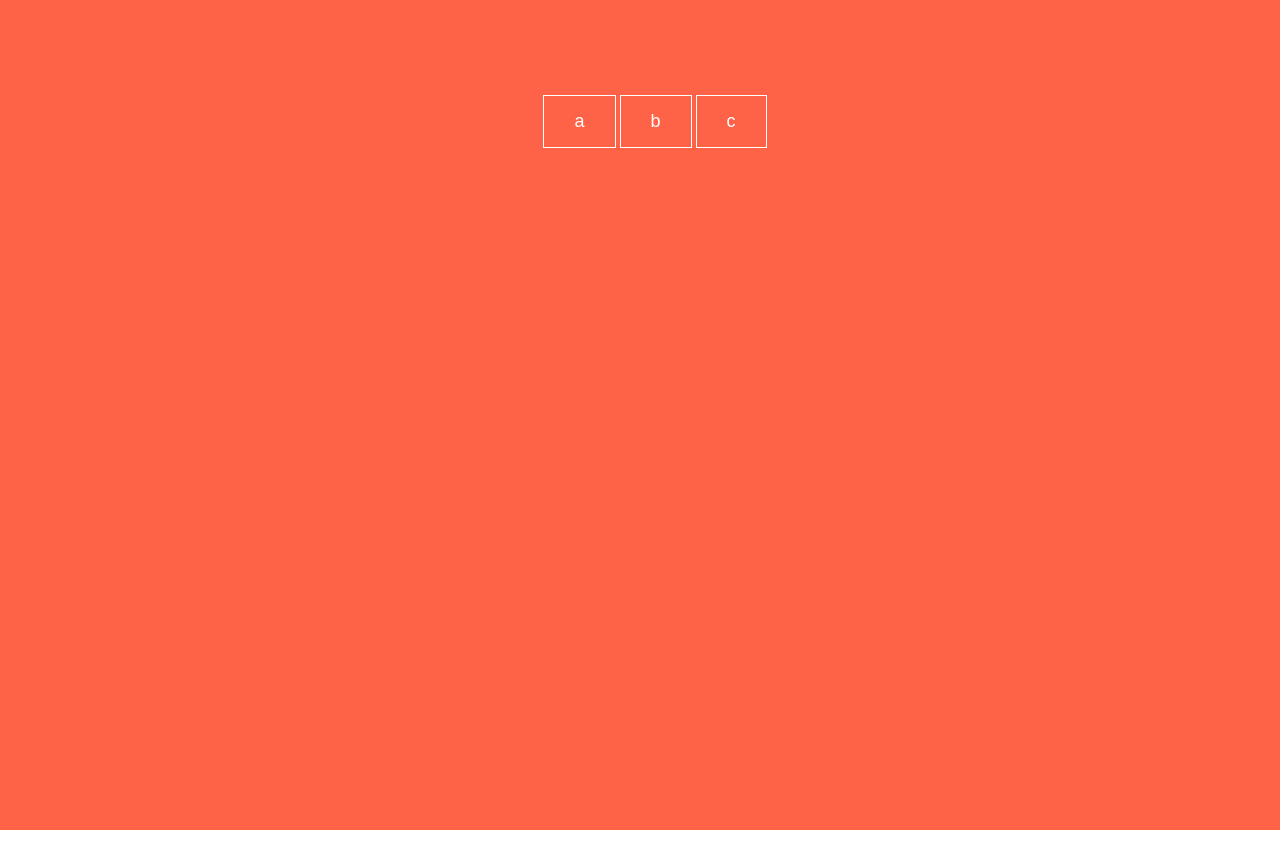
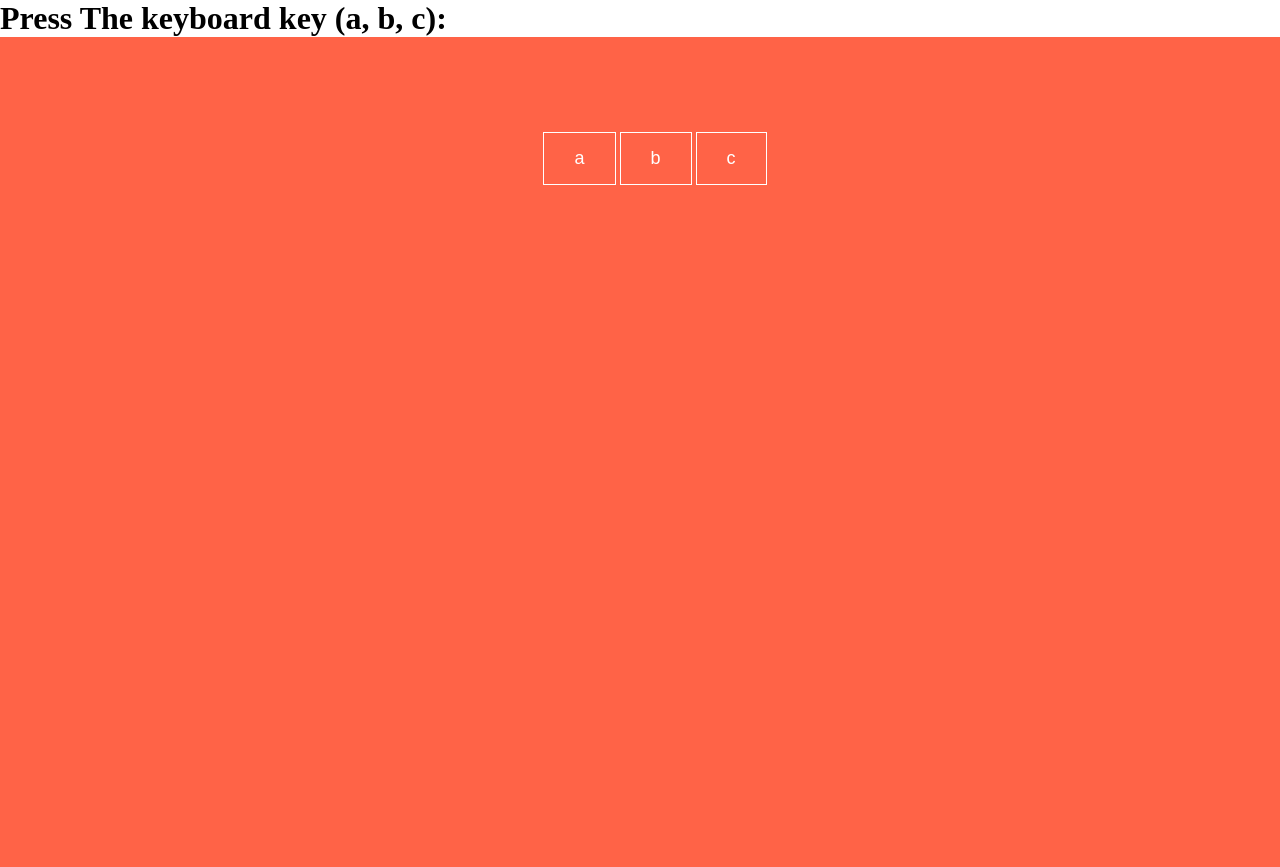
Before and after one commit to nimairoy/javascript, a plain HTML site: page day46/index.html in a window 1280 px wide. Shown: the top 867 px of the page. Before the commit the page ends 830 px from the top, so only its background shows below. Drawn offline with Linux system fonts and the light colour scheme.

Commit message:
update code

```diff
--- a/day46/index.html
+++ b/day46/index.html
@@ -8,7 +8,7 @@
 	<link rel="stylesheet" href="style.css">
 </head>
 <body>
-
+	<h1>Press The keyboard key (a, b, c): </h1>
 	<div class="box">
 		<button class="ourButton a">a</button>
 		<button class="ourButton b">b</button>
```
